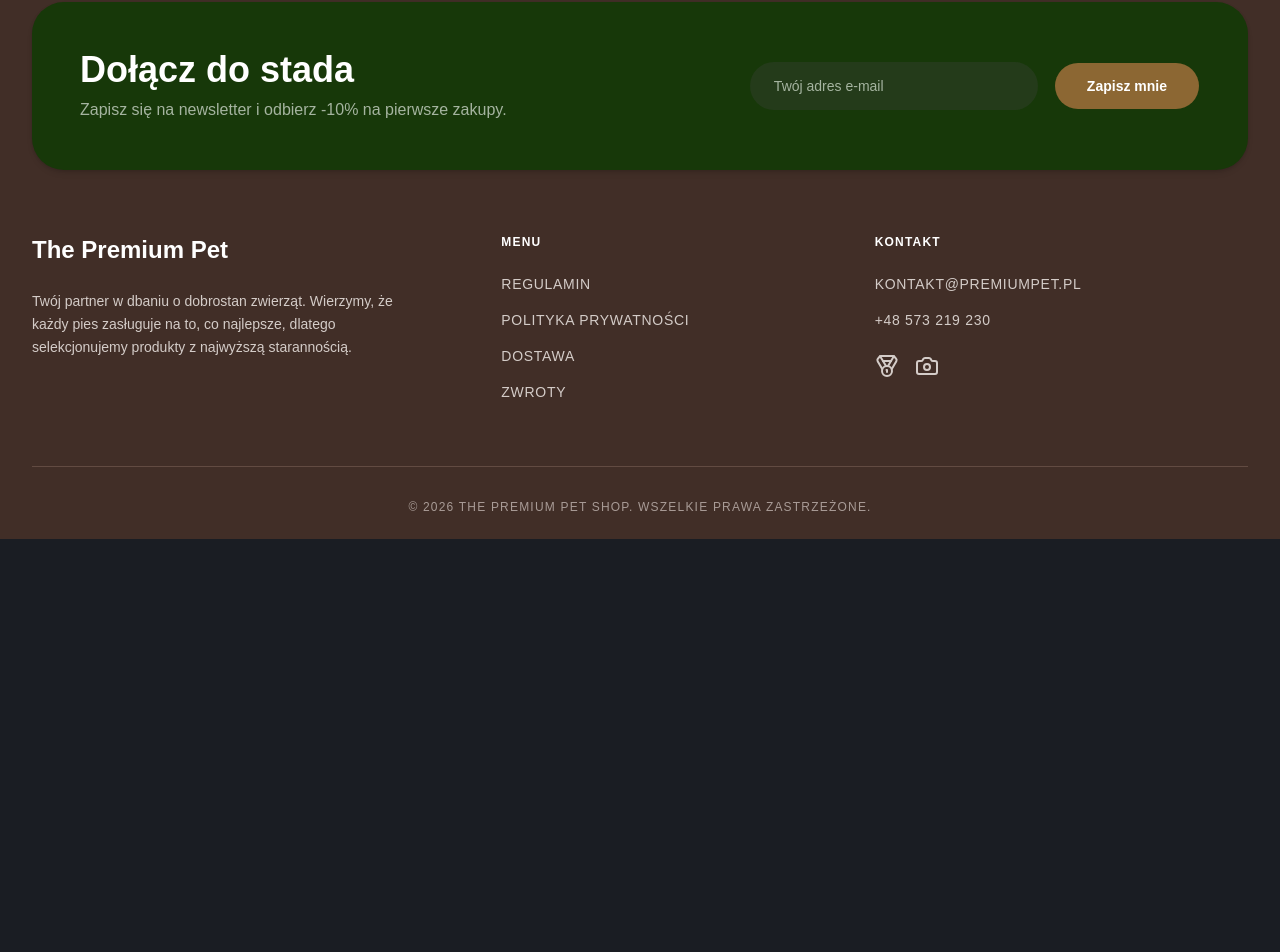
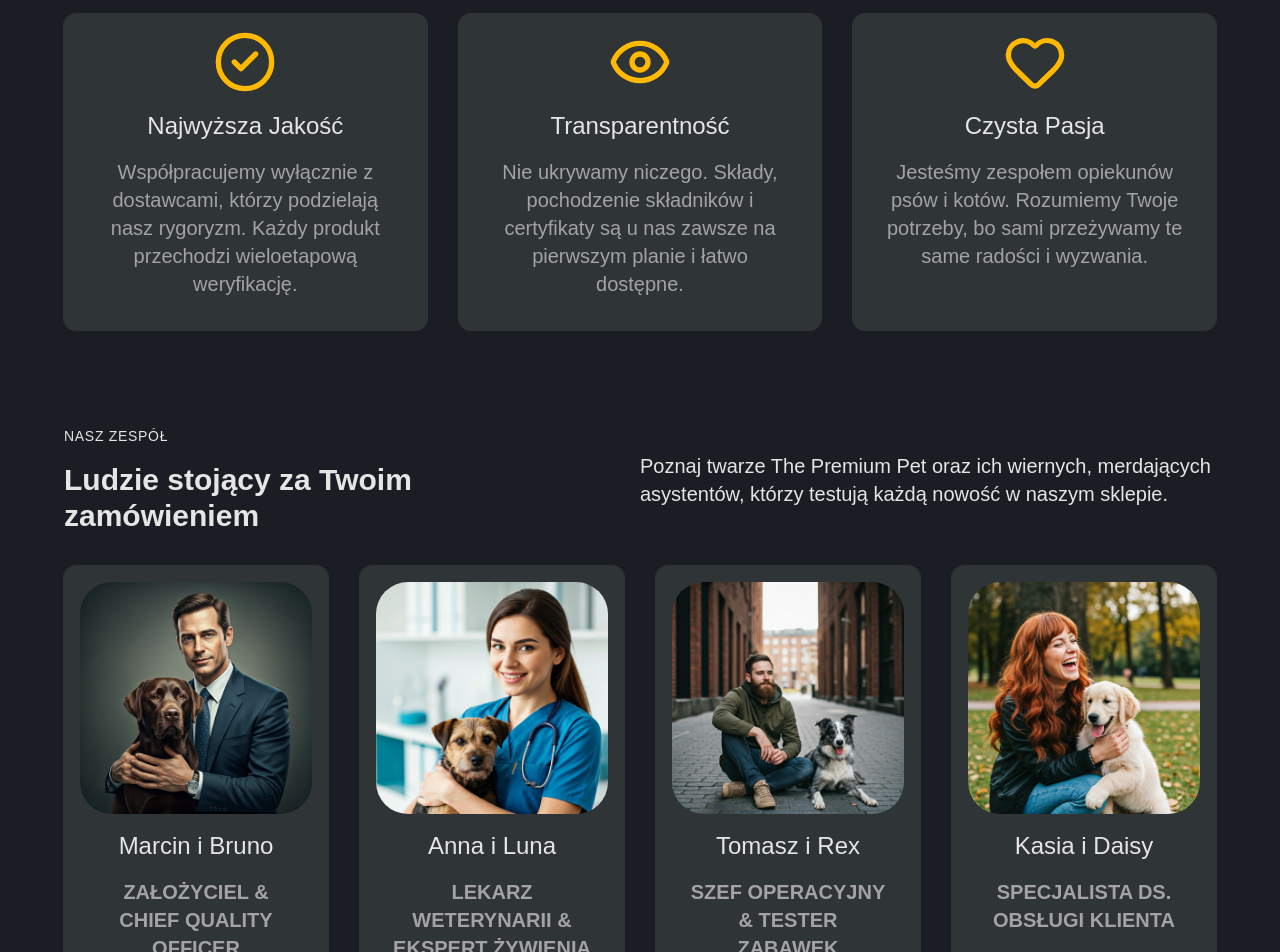
Before and after one commit to ajarek/next-16-ep-29-your-dog, a Next.js app: page /about in a window 1280 px wide. Shown: the part 1322-2274 px from the top of the page. Before the commit the page ends 1861 px from the top, so only its background shows below. Built offline with nearby package versions, Linux system fonts and the light colour scheme.

Commit message:
feat: add about page with company story, values, and team overview

```diff
--- a/app/about/page.tsx
+++ b/app/about/page.tsx
@@ -6,6 +6,14 @@ import {
   BreadcrumbPage,
   BreadcrumbSeparator,
 } from "@/components/ui/breadcrumb"
+import {
+  Card,
+  CardContent,
+  CardDescription,
+  CardHeader,
+  CardTitle,
+} from "@/components/ui/card"
+import { CheckCircle2Icon, Eye, Heart } from "lucide-react"
 import Image from "next/image"
 
 const AboutPage = () => {
@@ -46,19 +54,22 @@ const AboutPage = () => {
             &quot;Od 2018 roku w służbie psiej radości&quot;
           </div>
         </div>
-
       </div>
       <div className='grid grid-cols-1 md:grid-cols-2 w-full place-items-center gap-4 mt-16'>
         <div className='relative w-full flex flex-col items-start gap-4'>
-            <p className="uppercase text-sm tracking-wider">Nasza Historia</p>
-          <h2 className='text-3xl font-bold'>
-            Jak wszystko się zaczęło?
-          </h2>
+          <p className='uppercase text-sm tracking-wider'>Nasza Historia</p>
+          <h2 className='text-3xl font-bold'>Jak wszystko się zaczęło?</h2>
           <p className='w-full md:max-w-xl text-xl '>
-            Historia The Premium Pet zaczęła się w małym krakowskim mieszkaniu, gdzie nasz założyciel, szukając zdrowej alternatywy dla swojego labradora, odkrył, jak trudno jest znaleźć produkty naprawdę transparentne i naturalne.
+            Historia Premium Pet zaczęła się w małym krakowskim mieszkaniu,
+            gdzie nasz założyciel, szukając zdrowej alternatywy dla swojego
+            labradora, odkrył, jak trudno jest znaleźć produkty naprawdę
+            transparentne i naturalne.
           </p>
           <p className='w-full md:max-w-xl text-xl '>
-            Z tej frustracji narodziła się misja: stworzenie sanktuarium, w którym każdy produkt jest starannie wyselekcjonowany, a jego skład nie budzi żadnych wątpliwości. Chcieliśmy połączyć naukowe podejście do żywienia z estetyką, która pasuje do nowoczesnego domu.
+            Z tej frustracji narodziła się misja: stworzenie sanktuarium, w
+            którym każdy produkt jest starannie wyselekcjonowany, a jego skład
+            nie budzi żadnych wątpliwości. Chcieliśmy połączyć naukowe podejście
+            do żywienia z estetyką, która pasuje do nowoczesnego domu.
           </p>
         </div>
         <div className=' w-full grid grid-cols-1 md:grid-cols-2 gap-4 place-items-center'>
@@ -90,9 +101,155 @@ const AboutPage = () => {
             height={240}
             className='object-cover rounded-4xl'
           />
-
         </div>
       </div>
+      <section className='w-full   flex flex-col items-start justify-start p-4 md:p-8 gap-8'>
+        <h2 className='w-full text-center text-3xl font-bold underline underline-offset-4 '>
+          Wartości, które nas prowadzą
+        </h2>
+        <div className='w-full grid grid-cols-1 md:grid-cols-3  gap-8'>
+          <Card>
+            <CardHeader className='w-full flex  items-center justify-center'>
+              <CheckCircle2Icon className='text-amber-400 w-16 h-16' />
+            </CardHeader>
+            <CardContent>
+              <CardTitle className='flex  items-center justify-center text-2xl'>
+                Najwyższa Jakość
+              </CardTitle>
+              <CardDescription className='text-center text-xl p-4'>
+                Współpracujemy wyłącznie z dostawcami, którzy podzielają nasz
+                rygoryzm. Każdy produkt przechodzi wieloetapową weryfikację.
+              </CardDescription>
+            </CardContent>
+          </Card>
+          <Card className=''>
+            <CardHeader className='w-full flex  items-center justify-center'>
+              <Eye className='text-amber-400 w-16 h-16' />
+            </CardHeader>
+            <CardContent>
+              <CardTitle className='flex  items-center justify-center text-2xl'>
+                Transparentność
+              </CardTitle>
+              <CardDescription className='text-center text-xl p-4'>
+                Nie ukrywamy niczego. Składy, pochodzenie składników i
+                certyfikaty są u nas zawsze na pierwszym planie i łatwo
+                dostępne.
+              </CardDescription>
+            </CardContent>
+          </Card>
+          <Card>
+            <CardHeader className='w-full flex  items-center justify-center'>
+              <Heart className='text-amber-400 w-16 h-16' />
+            </CardHeader>
+            <CardContent>
+              <CardTitle className='flex  items-center justify-center text-2xl'>
+                Czysta Pasja
+              </CardTitle>
+              <CardDescription className='text-center text-xl p-4'>
+                Jesteśmy zespołem opiekunów psów i kotów. Rozumiemy Twoje
+                potrzeby, bo sami przeżywamy te same radości i wyzwania.
+              </CardDescription>
+            </CardContent>
+          </Card>
+        </div>
+      </section>
+      <section className='w-full   flex flex-col items-start justify-start p-4 md:p-8 gap-8'>
+      <div className='relative w-full flex justify-between items-center gap-4'>
+        <div className='flex flex-col items-start gap-4'>
+          <p className='uppercase text-sm tracking-wider'>Nasz Zespół</p>
+          <h2 className='text-3xl font-bold'>
+            Ludzie stojący za Twoim <br />
+            zamówieniem
+          </h2>
+        </div>
+        <p className='w-full md:max-w-xl text-xl '>
+          Poznaj twarze The Premium Pet oraz ich wiernych, merdających
+          asystentów, którzy testują każdą nowość w naszym sklepie.
+        </p>
+      </div>
+       <div className='w-full grid grid-cols-1 md:grid-cols-2 lg:grid-cols-4  gap-8'>
+        <Card>
+          <CardHeader className="w-full flex  items-center justify-center overflow-hidden">
+          <Image
+            src='/images/about-us-people-1.png'
+            alt=''
+            width={240}
+            height={240}
+            className='object-cover rounded-4xl hover:scale-110 transition-all duration-500 ease-in-out'
+          />
+          </CardHeader>
+          <CardContent>
+            <CardTitle className="flex  items-center justify-center text-2xl">
+              Marcin i Bruno
+            </CardTitle>
+            <CardDescription className="text-center text-xl p-4 uppercase font-semibold">
+             Założyciel & Chief Quality Officer
+            </CardDescription>
+
+          </CardContent>
+        </Card>
+        <Card>
+          <CardHeader className="w-full flex  items-center justify-center overflow-hidden">
+          <Image
+            src='/images/about-us-people-2.png'
+            alt=''
+            width={240}
+            height={240}
+            className='object-cover rounded-4xl hover:scale-110 transition-all duration-500 ease-in-out'
+          />
+          </CardHeader>
+          <CardContent>
+            <CardTitle className="flex  items-center justify-center text-2xl">
+              Anna i Luna
+            </CardTitle>
+            <CardDescription className="text-center text-xl p-4 uppercase font-semibold">
+             Lekarz Weterynarii & Ekspert Żywienia
+            </CardDescription>
+
+          </CardContent>
+        </Card>
+        <Card className="">
+          <CardHeader className="w-full flex  items-center justify-center overflow-hidden">
+          <Image
+            src='/images/about-us-people-3.png'
+            alt=''
+            width={240}
+            height={240}
+            className='object-cover rounded-4xl hover:scale-110 transition-all duration-500 ease-in-out'
+          />
+          </CardHeader>
+          <CardContent>
+            <CardTitle className="flex  items-center justify-center text-2xl">
+              Tomasz i Rex
+            </CardTitle>
+            <CardDescription className="text-center text-xl p-4 uppercase font-semibold">
+              Szef Operacyjny & Tester Zabawek
+            </CardDescription>
+
+          </CardContent>
+        </Card>
+        <Card >
+          <CardHeader className="w-full flex  items-center justify-center overflow-hidden">
+          <Image
+            src='/images/about-us-people-4.png'
+            alt=''
+            width={240}
+            height={240}
+            className='object-cover rounded-4xl hover:scale-110 transition-all duration-500 ease-in-out'
+          />
+          </CardHeader>
+          <CardContent>
+            <CardTitle className="flex  items-center justify-center text-2xl">
+            Kasia i Daisy
+            </CardTitle>
+            <CardDescription className="text-center text-xl p-4 uppercase font-semibold">
+             Specjalista ds. Obsługi Klienta
+            </CardDescription>
+
+          </CardContent>
+        </Card>
+      </div>
+      </section>
     </div>
   )
 }
```
